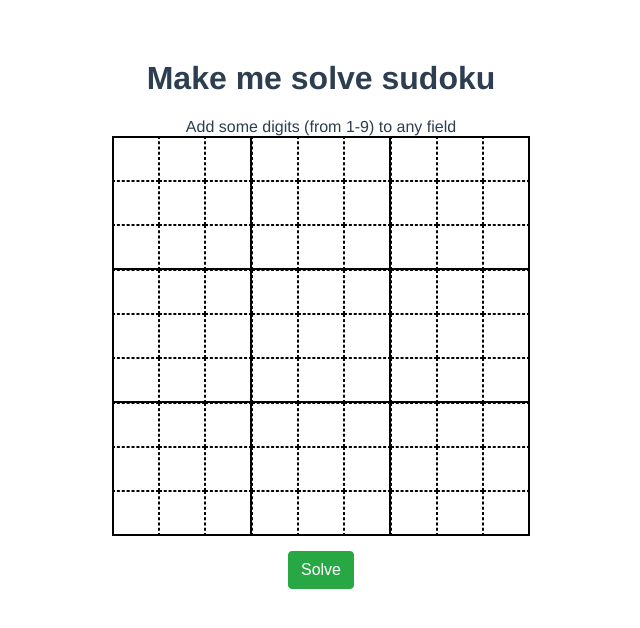
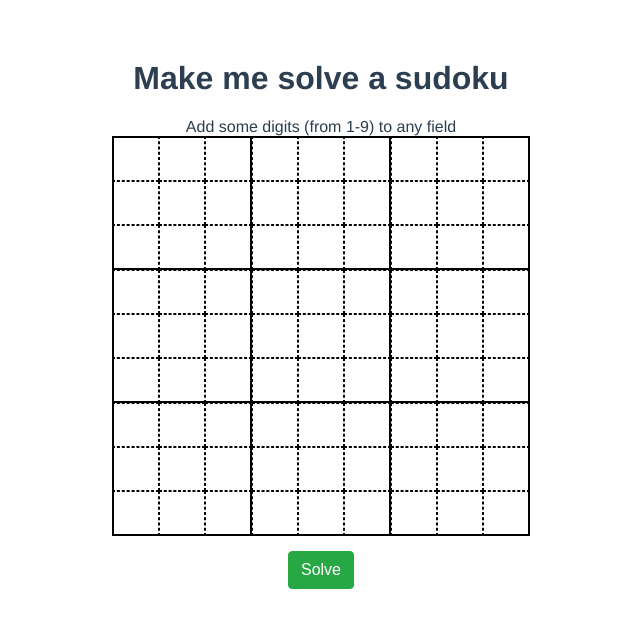
Before and after one commit to mihhailk/cb-sudoku, a Vue app in the folder ui/: page / in a window 1280 px wide. Shown: the top 628 px of the page, without its empty margins (319-959 px from the left). Built offline with nearby package versions, Linux system fonts and the light colour scheme.

Commit message:
fix typo

```diff
--- a/ui/src/components/SudokuGrid.vue
+++ b/ui/src/components/SudokuGrid.vue
@@ -1,6 +1,6 @@
 <template>
   <div>
-    <h1>Make me solve sudoku</h1>
+    <h1>Make me solve a sudoku</h1>
     <div>
       <span>Add some digits (from 1-9) to any field</span>
       <form v-on:submit.prevent="solve" ref="form">
```
